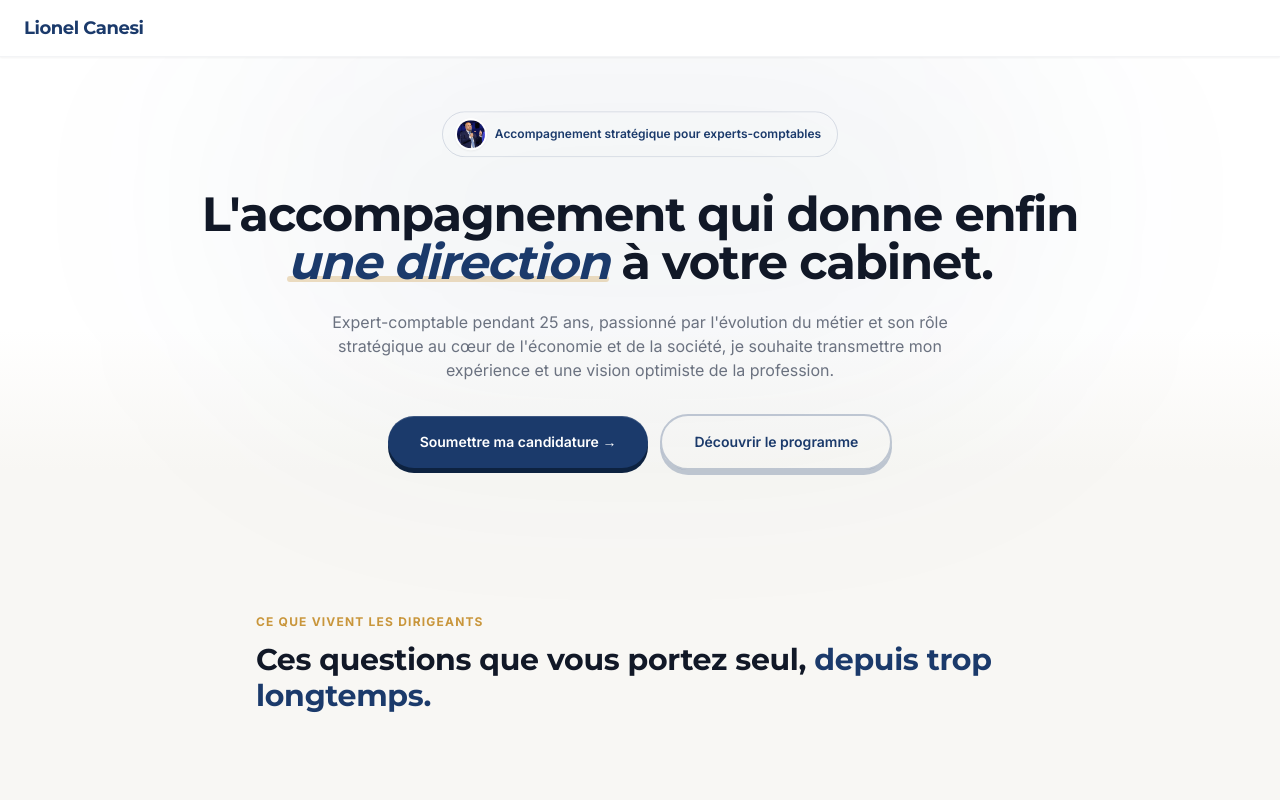
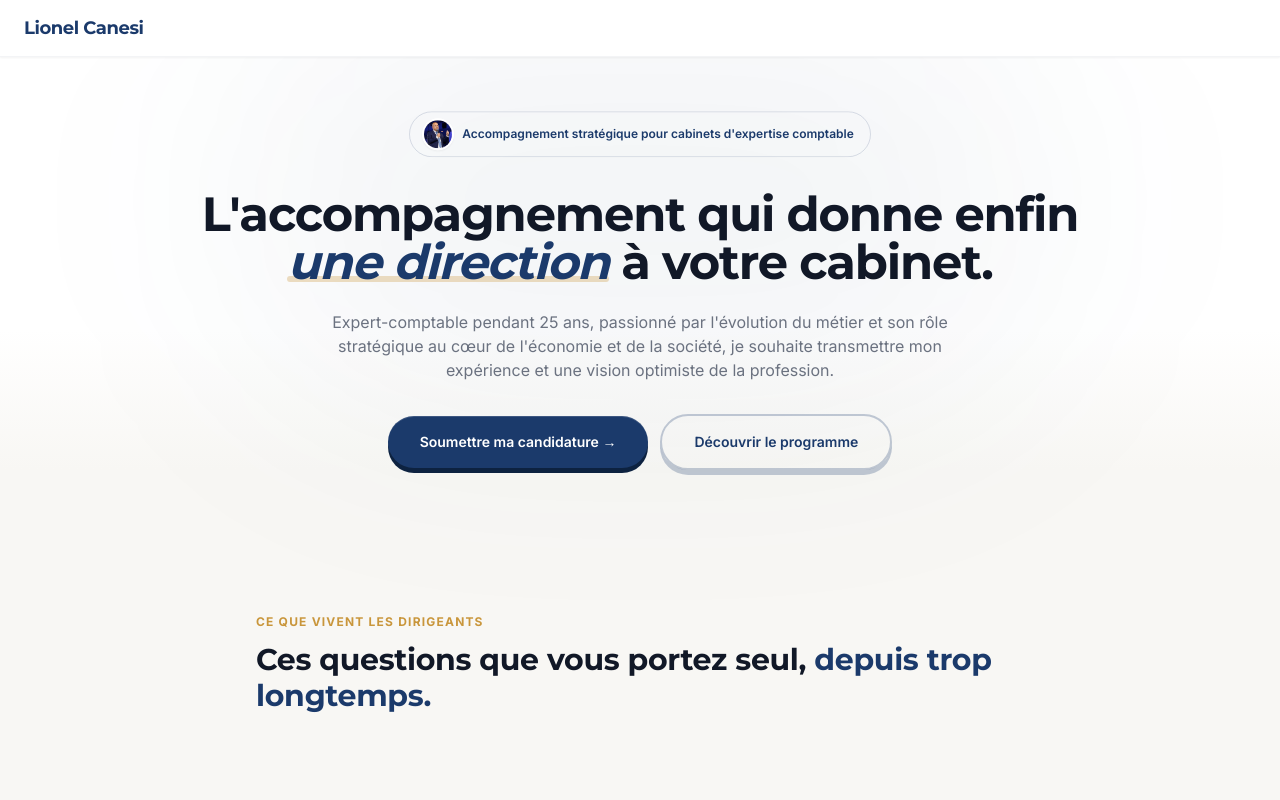
Before and after one commit to Bloodesign/lcanesi, a React (Vite) app: page / in a window 1280 px wide. Shown: the top 800 px of the page. Built offline with nearby package versions, Linux system fonts and the light colour scheme.

Commit message:
fix: badge hero - cabinets d'expertise comptable

```diff
--- a/src/components/Hero.tsx
+++ b/src/components/Hero.tsx
@@ -13,7 +13,7 @@ const Hero = () => {
                         alt="Lionel Canesi"
                         className="w-8 h-8 rounded-full object-cover object-top border-2 border-white shadow-sm"
                     />
-                    <span className="text-[#1B3A6B] text-xs font-semibold pr-1">Accompagnement stratégique pour experts-comptables</span>
+                    <span className="text-[#1B3A6B] text-xs font-semibold pr-1">Accompagnement stratégique pour cabinets d'expertise comptable</span>
                 </div>
 
 
```
